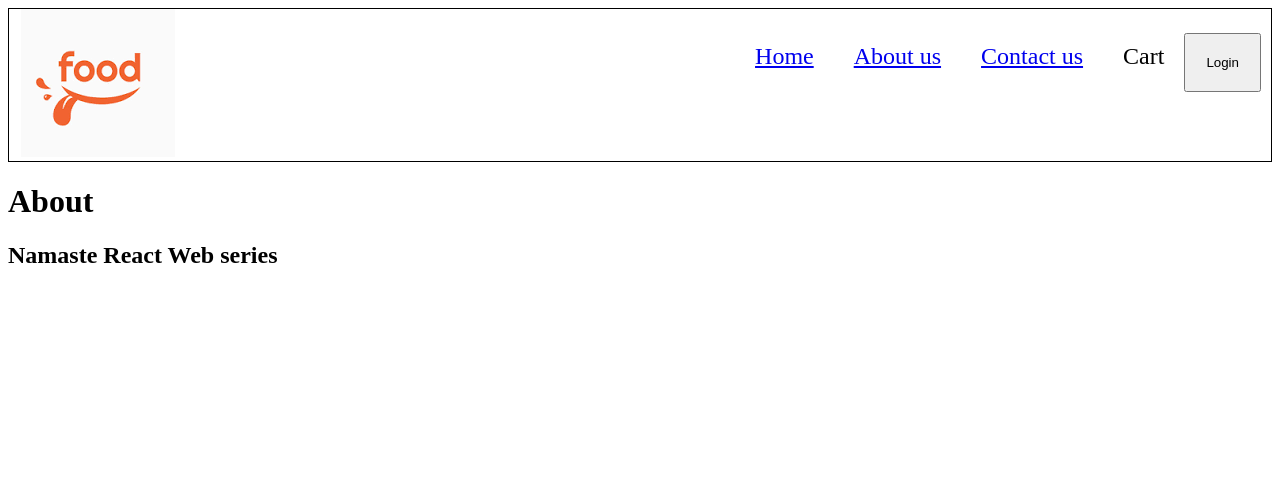
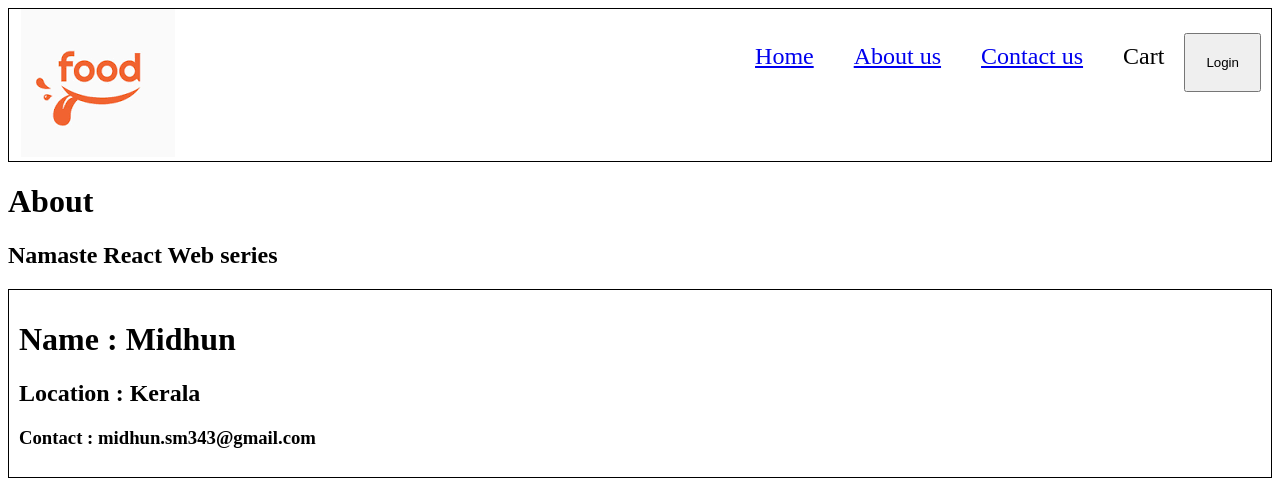
Before and after one commit to midhun2208/Food-App-NamasteReact, a React (Vite) app: page /about in a window 1280 px wide. Shown: the top 486 px of the page. Built offline with nearby package versions, Linux system fonts and the light colour scheme.

Commit message:
Food-App-Namaste React

```diff
--- a/index.css
+++ b/index.css
@@ -83,3 +83,8 @@
 .search{
     margin: 10px;
 }
+
+.user-card{
+    padding: 10px;
+    border: 1px solid black;
+}
--- a/src/Components/About.jsx
+++ b/src/Components/About.jsx
@@ -1,8 +1,11 @@
+import User from "./User";
+
 const About = () => {
   return (
-    <div>
+    <div >
       <h1>About</h1>
       <h2>Namaste React Web series</h2>
+      <User/>
     </div>
   );
 };
--- a/src/Components/RestMenu.jsx
+++ b/src/Components/RestMenu.jsx
@@ -20,9 +20,7 @@ const RestMenu = () => {
 
   if (restInfo === null) return <Shimmer />;
 
-  console.log(
-    restInfo?.cards[4]?.groupedCard?.cardGroupMap.REGULAR.cards[4].card.card
-  );
+
   const { name, cuisines, costForTwoMessage } =
     restInfo?.cards[2]?.card?.card?.info;
 
@@ -30,7 +28,7 @@ const RestMenu = () => {
     restInfo?.cards[4]?.groupedCard?.cardGroupMap?.REGULAR?.cards[4]?.card
       ?.card;
 
-  console.log(itemCards);
+
 
   return (
     <div>
--- /dev/null
+++ b/src/Components/User.jsx
@@ -0,0 +1,10 @@
+const User = () => {
+  return (
+    <div className="user-card">
+      <h1>Name : Midhun</h1>
+      <h2>Location : Kerala</h2>
+      <h3>Contact : midhun.sm343@gmail.com</h3>
+    </div>
+  );
+};
+export default User;
```
